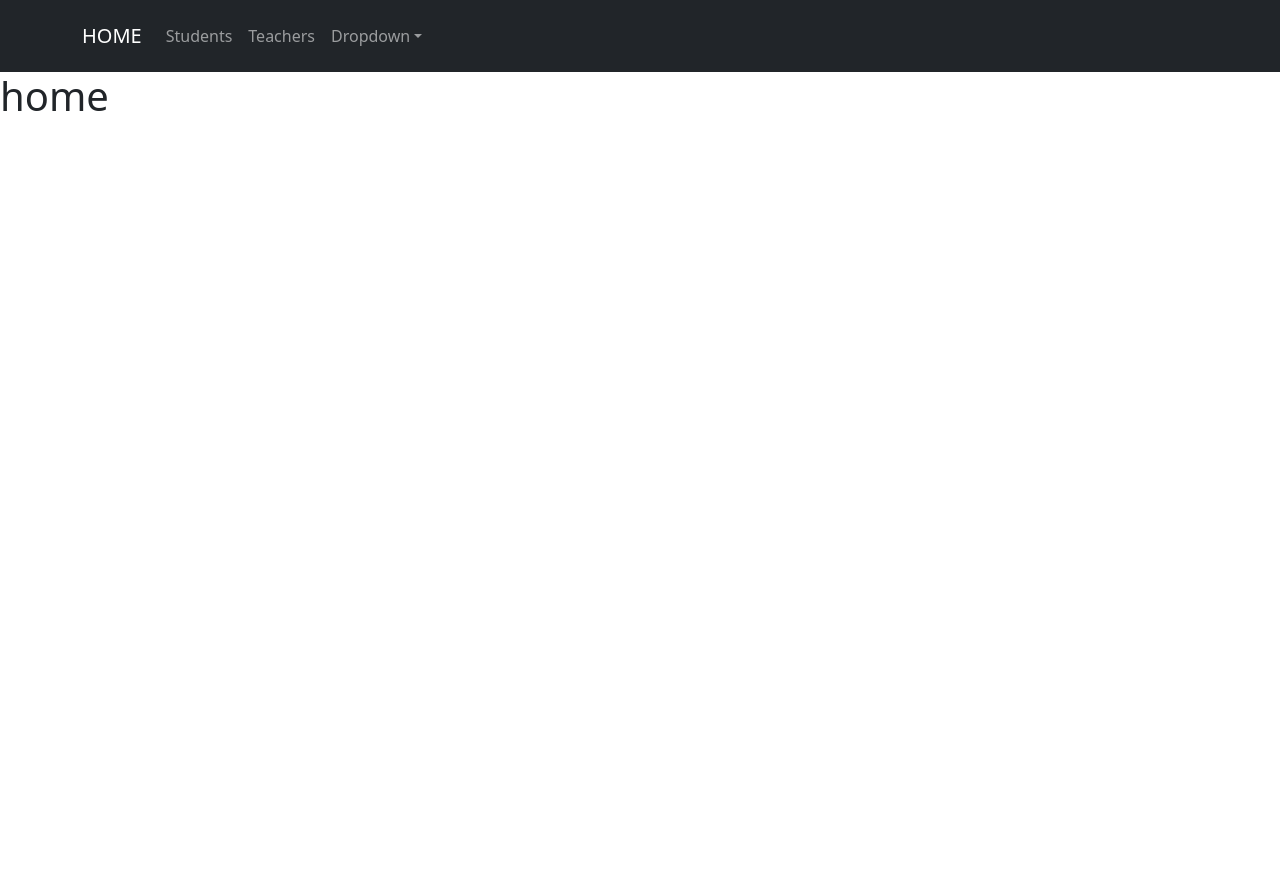
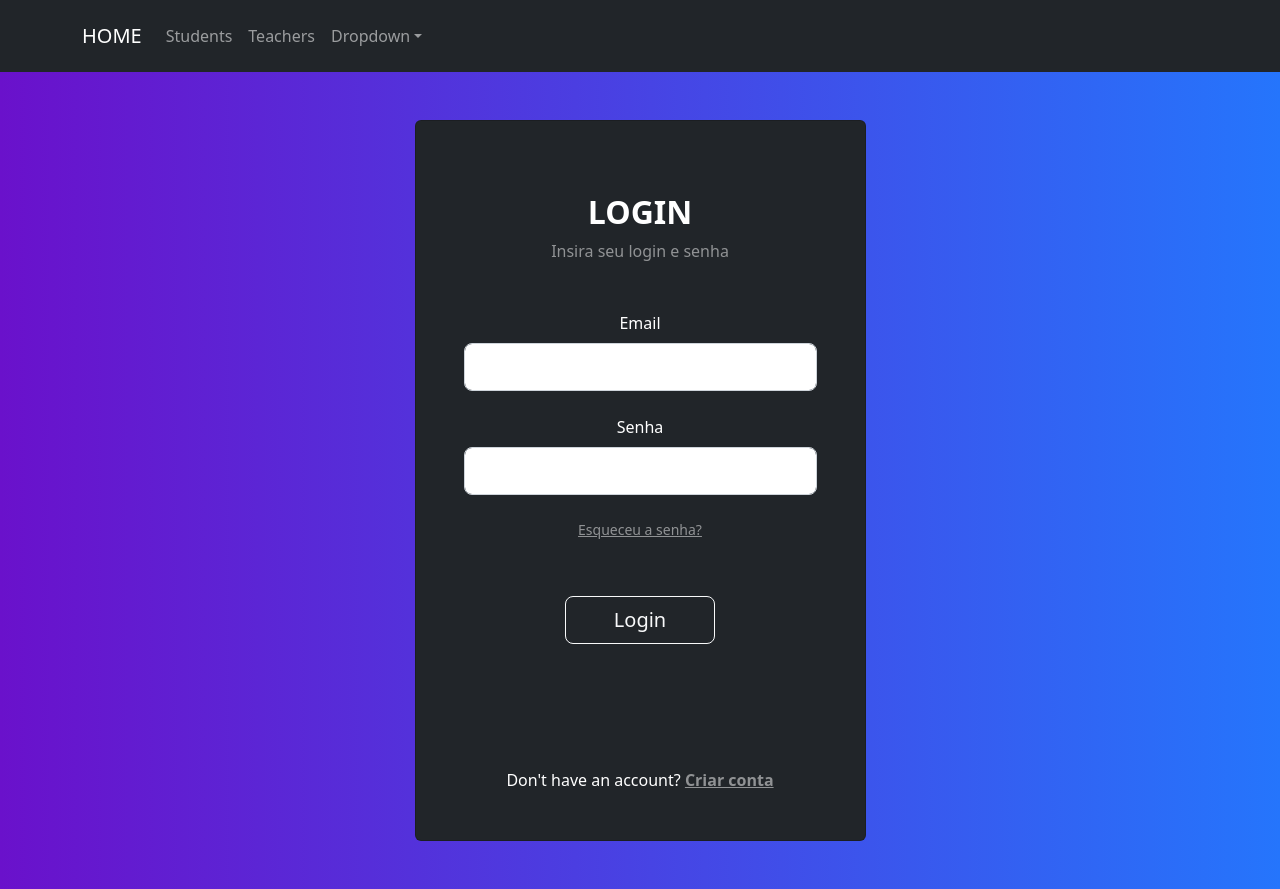
Before and after one commit to italloramon/student-management-system, a React (Vite) app in the folder front-end/: page / in a window 1280 px wide. Before the commit the page ends 800 px from the top, so only its background shows below. Built offline with nearby package versions, Linux system fonts and the light colour scheme; no server answers.

Commit message:
added : login in home

```diff
--- a/front-end/src/Router.jsx
+++ b/front-end/src/Router.jsx
@@ -1,7 +1,7 @@
 import { Routes, Route } from "react-router-dom";
 import { StudentsPage } from "./pages/Students";
 import SelectedStudent from "./pages/SelectedStudent";
-import Home from "./pages/home";
+import Home from "./pages/Home";
 import PageError from "./pages/404";
 const Router = () => {
   return (
--- a/front-end/src/context/data.jsx
+++ b/front-end/src/context/data.jsx
@@ -34,13 +34,12 @@ export const DataProvider = ({ children }) => {
 
   const updateStudent = async (data) => {
     const params = {
-      id: data.id,
       email: data.email,
       cpf: data.cpf,
       name: data.name,
     };
     console.log(params);
-    const response = await api.put("/students/", params);
+    const response = await api.put(`/students/${data.id}`, params);
     console.log(response);
   };
 
--- a/front-end/src/pages/Students.jsx
+++ b/front-end/src/pages/Students.jsx
@@ -1,5 +1,5 @@
 import Form from "../components/StudentForm";
-import { Navbar, Modal } from "../components";
+import { Modal } from "../components";
 import { Title, Container } from "../styles";
 import { Button, Table } from "react-bootstrap";
 import { useState, useEffect } from "react";
@@ -10,6 +10,7 @@ export const StudentsPage = () => {
   const [show, setShow] = useState(false);
   const [isUpdate, setIsUpdate] = useState(false);
   const [selectedId, setSelectedId] = useState(null);
+
   const handleClose = () => {
     setShow(false);
     setIsUpdate(false);
--- a/front-end/src/pages/home.jsx
+++ b/front-end/src/pages/home.jsx
@@ -1,5 +1,107 @@
+import classes from "../styles/home.module.css";
+import { useForm } from "react-hook-form";
+import { yupResolver } from "@hookform/resolvers/yup";
+import { loginSchema } from "../utils/schemas";
+
 const Home = () => {
-  return <h1>home</h1>;
+  const {
+    register,
+    handleSubmit,
+    watch,
+    formState: { errors },
+  } = useForm({ resolver: yupResolver(loginSchema) });
+
+  const onSubmit = (data) => {};
+  return (
+    <section className="vh-100">
+      <form
+        className={classes.gradient_custom}
+        onSubmit={handleSubmit(onSubmit)}
+      >
+        <div className="container py-5 h-100">
+          <div className="row d-flex justify-content-center align-items-center h-100">
+            <div className="col-12 col-md-8 col-lg-6 col-xl-5">
+              <div className="card bg-dark text-white">
+                <div className="card-body p-5 text-center">
+                  <div className="mb-md-5 mt-md-4 pb-5">
+                    <h2 className="fw-bold mb-2 text-uppercase">Login</h2>
+                    <p className="text-white-50 mb-5">
+                      Insira seu login e senha
+                    </p>
+
+                    <div class="form-outline form-white mb-4">
+                      <label className="form-label" for="typeEmailX">
+                        Email
+                      </label>
+                      <input
+                        type="email"
+                        id="typeEmailX"
+                        className="form-control form-control-lg"
+                        {...register("email")}
+                      />
+                      <span className="text-danger mt-10px">
+                        {errors?.email?.message}
+                      </span>
+                    </div>
+
+                    <div className="form-outline form-white mb-4">
+                      <label className="form-label" for="typePasswordX">
+                        Senha
+                      </label>
+                      <input
+                        type="password"
+                        id="typePasswordX"
+                        className="form-control form-control-lg"
+                        {...register("password")}
+                      />
+                      <span className="text-danger m-10">
+                        {errors?.password?.message}
+                      </span>
+                    </div>
+
+                    <p className="small mb-5 pb-lg-2">
+                      <a className="text-white-50" href="#!">
+                        Esqueceu a senha?
+                      </a>
+                    </p>
+
+                    <button
+                      className="btn btn-outline-light btn-lg px-5"
+                      type="submit"
+                      onClick={onSubmit}
+                    >
+                      Login
+                    </button>
+
+                    <div className="d-flex justify-content-center text-center pt-1">
+                      <a href="#!" className="text-white">
+                        <i className="fab fa-facebook-f fa-lg"></i>
+                      </a>
+                      <a href="#!" className="text-white">
+                        <i className="fab fa-twitter fa-lg mx-4 px-2"></i>
+                      </a>
+                      <a href="#!" className="text-white">
+                        <i className="fab fa-google fa-lg"></i>
+                      </a>
+                    </div>
+                  </div>
+
+                  <div>
+                    <p className="mb-0">
+                      Don't have an account?{" "}
+                      <a href="#!" className="text-white-50 fw-bold">
+                        Criar conta
+                      </a>
+                    </p>
+                  </div>
+                </div>
+              </div>
+            </div>
+          </div>
+        </div>
+      </form>
+    </section>
+  );
 };
 
 export default Home;
--- /dev/null
+++ b/front-end/src/styles/home.module.css
@@ -0,0 +1,18 @@
+.gradient_custom {
+  /* fallback for old browsers */
+  background: #6a11cb;
+
+  /* Chrome 10-25, Safari 5.1-6 */
+  background: -webkit-linear-gradient(
+    to right,
+    rgba(106, 17, 203, 1),
+    rgba(37, 117, 252, 1)
+  );
+
+  /* W3C, IE 10+/ Edge, Firefox 16+, Chrome 26+, Opera 12+, Safari 7+ */
+  background: linear-gradient(
+    to right,
+    rgba(106, 17, 203, 1),
+    rgba(37, 117, 252, 1)
+  );
+}
--- a/front-end/src/utils/schemas.js
+++ b/front-end/src/utils/schemas.js
@@ -38,3 +38,11 @@ export const updateStudentSchema = yup.object({
     .required("Campo obrigatório."),
   email: yup.string().email("E-mail inválido").required("Campo obrigatório."),
 });
+
+export const loginSchema = yup.object({
+  email: yup.string().email("E-mail inválido").required("Campo obrigatório."),
+  password: yup
+    .string()
+    .max(30, "Limite máximo de 30 caracteres.")
+    .required("Campo obrigatório."),
+});
```
